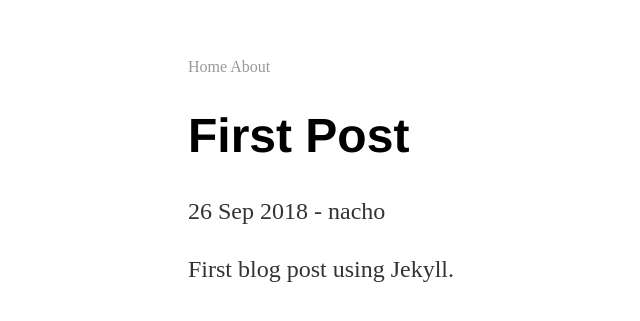
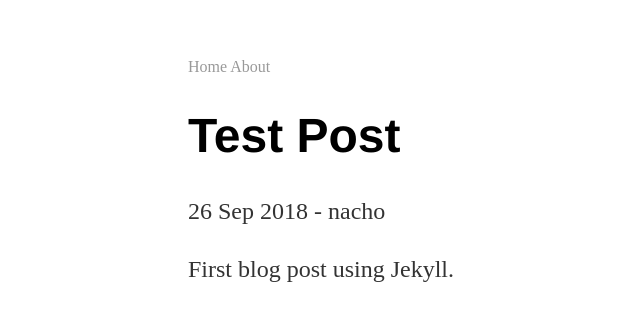
Before and after one commit to ncho-sqd/ncho-sqd.github.io, a Jekyll site: the page built from _posts/2018-09-26-first-post.md, in a window 1280 px wide. Shown: the top 321 px of the page, without its empty margins (12-652 px from the left). Built offline with Jekyll 4.4.1, drawn with Linux system fonts in a browser that asks for light colours; comment, search, counter and statistics services are not loaded.

```diff
--- a/_posts/2018-09-26-first-post.md
+++ b/_posts/2018-09-26-first-post.md
@@ -1,5 +1,8 @@
 ---
+title: Test Post
+author: nacho
+description: First blog post using Jekyll.
+category: Miscellaneous
 layout: post
-author: nacho
 ---
 First blog post using Jekyll.
--- a/index.html
+++ b/index.html
@@ -7,8 +7,8 @@ title: Curious Nacho
 <ul>
   {% for post in site.posts %}
     <li>
-      <h3><a href="{{ post.url }}">{{ post.title }}</a></h3>
-      <p>{{ post.excerpt }}</p>
+      <h2>{{ page.category }}</h4>
+      <h3><a href="{{ post.url }}">{{ post.title }} </a> {{ ": " | append: post.description }}</h3>
     </li>
   {% endfor %}
 </ul>
```
Also changed, not shown: 6 other files.
